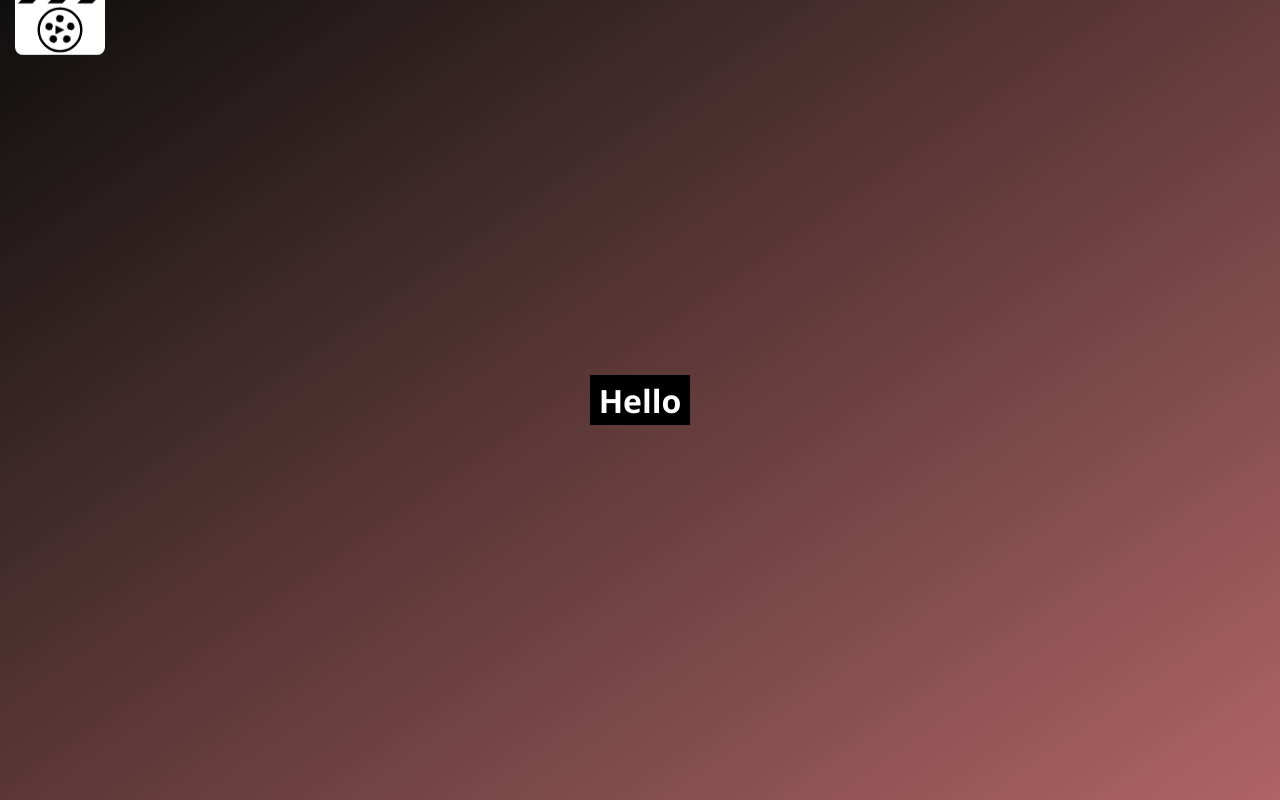
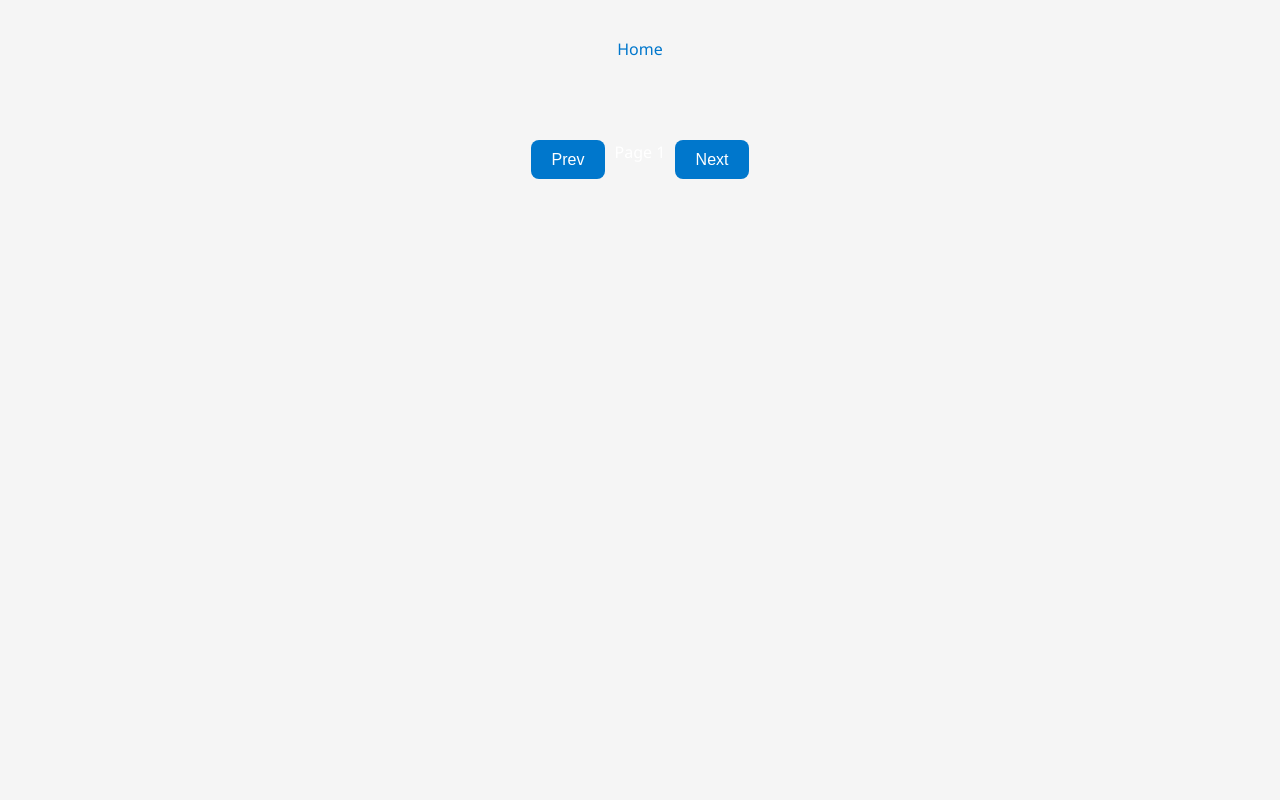
Before and after one commit to YuriiKulchytskyi/movie-db, a React (Vite) app: page /movie-db/movie-list in a window 1280 px wide. Built offline with nearby package versions, Linux system fonts and the light colour scheme.

Commit message:
Added new logo

```diff
--- a/index.html
+++ b/index.html
@@ -4,7 +4,7 @@
     <meta charset="UTF-8" />
     <link rel="icon" type="image/svg+xml" href="/movie.svg" />
     <meta name="viewport" content="width=device-width, initial-scale=1.0" />
-    <title>Movie App</title>
+    <title>Movie Explorer</title>
   </head>
   <body>
     <div id="root"></div>
--- a/src/App.css
+++ b/src/App.css
@@ -1,45 +1,3 @@
-#root {
+ #root {
   text-align: center;
 }
-
-.logo {
-  height: 6em;
-  padding: 1.5em;
-  will-change: filter;
-  transition: filter 300ms;
-}
-.logo:hover {
-  filter: drop-shadow(0 0 2em #646cffaa);
-}
-.logo.react:hover {
-  filter: drop-shadow(0 0 2em #61dafbaa);
-}
-
-@keyframes logo-spin {
-  from {
-    transform: rotate(0deg);
-  }
-  to {
-    transform: rotate(360deg);
-  }
-}
-
-@media (prefers-reduced-motion: no-preference) {
-  a:nth-of-type(2) .logo {
-    animation: logo-spin infinite 20s linear;
-  }
-}
-
-.card {
-  padding: 2em;
-}
-
-.read-the-docs {
-  color: #888;
-}
-
-body {
-  background: linear-gradient(145deg, #0f0f0f, #af6464);
-  color: white;
-  font-family: "Segoe UI", sans-serif;
-}
--- a/src/App.jsx
+++ b/src/App.jsx
@@ -1,50 +1,25 @@
 import { Link, Outlet } from "react-router-dom";
 import "./App.css";
 import css from "./App.module.scss";
+import { MainLoader } from "./componenst/MainLoader/MainLoader";
 
 function App() {
+
+
+
   return (
-    <>
-      {/* <div className={css.header}>
-        <nav className={css.navigationBar}>
-          <Link to="/home">Home</Link>
-        </nav>
+    <main className={css.appWrapper}>
+      <div className={css.contentWrapper}>
+        <div className={css.header}>
+          <nav className={css.navigationBar}>
+            <Link to="/home">Home</Link>
+          </nav>
+        </div>
+        <Outlet />
       </div>
-      <Outlet /> */}
 
-      <div className={css.cinemaWrapper}>
-            <div className={css.insideBox}>
-              <h1>Hello</h1>
-            </div>
-        <div className={css.container}>
-          <div className={css.boxWrapper}>
-          <ul className={css.cap}>
-            <li className={css.blackNWhite}></li>
-            <li className={css.blackNWhite}></li>
-            <li className={css.blackNWhite}></li>
-            <li className={css.blackNWhite}></li>
-            <li className={css.blackNWhite}></li>
-            <li className={css.blackNWhite}></li>
-          </ul>
-          <div className={css.box}>
-            <ul className={css.capBot}>
-              <li className={css.blackNWhite}></li>
-              <li className={css.blackNWhite}></li>
-              <li className={css.blackNWhite}></li>
-              <li className={css.blackNWhite}></li>
-              <li className={css.blackNWhite}></li>
-              <li className={css.blackNWhite}></li>
-            </ul>
-            <div className={css.circle}>
-              <div className={css.rotatingCircle}>
-                <div className={css.triangle}></div>
-              </div>
-            </div>
-          </div>
-          </div>
-        </div>
-      </div>
-    </>
+      <MainLoader />
+    </main>
   );
 }
 
--- a/src/App.module.scss
+++ b/src/App.module.scss
@@ -1,7 +1,14 @@
+// body, html {
+//   background: linear-gradient(145deg, #0f0f0f, #af6464);
+//   color: white;
+//   font-family: "Segoe UI", sans-serif;
+//   height: auto;
+// }
+
 .header {
   position: relative;
   width: 100%;
-  height: 50px;
+  height: 100px;
   display: flex;
   justify-content: center;
   align-items: center;
@@ -16,14 +23,31 @@
   justify-content: center;
 }
 
+.appWrapper {
+  position: relative;
+  max-width: 100%;
+  min-height: 100vh;
+  overflow-x: hidden;
+}
+
 .cinemaWrapper {
+  position: absolute;
   width: 100vw;
   height: 100vh;
   display: flex;
   align-items: center;
   justify-content: center;
-  position: relative;
   row-gap: 2px;
+}
+
+.contentWrapper {
+  width: 100%;
+  height: 100%;
+  display: none;
+  position: absolute;
+  display: block;
+
+  animation: contentVisibility 4s ease-in-out forwards;
 }
 
 .boxWrapper {
@@ -32,21 +56,6 @@
   row-gap: 2px;
   border-radius: 25px;
 }
-
-// .container {
-//   width: 600px;
-//   height: 500px;
-//   background-color: #000;
-//   position: absolute;
-//   top: 50%;
-//   left: 50%;
-//   transform: translate(-50%, -50%);
-//   display: flex;
-//   align-items: center;
-//   justify-content: center;
-//   flex-direction: column;
-//   row-gap: 2px;
-// }
 
 .cap {
   width: 300px;
@@ -101,18 +110,6 @@
   }
 }
 
-.whiteNBlack:nth-child(2n) {
-  width: calc(100% / 6);
-  height: 100%;
-  background-color: #fff;
-}
-
-.whiteNBlack:nth-child(2n-1) {
-  width: calc(100% / 6);
-  height: 100%;
-  background-color: #000;
-}
-
 .box {
   width: 300px;
   height: 200px;
@@ -129,15 +126,18 @@
 }
 
 .container {
-    animation: rotateMove 2s ease-out forwards;
+  animation: rotateMove 2s ease-out forwards;
+  cursor: pointer;
+  position: absolute;
+  z-index: 101;
 }
 
 .insideBox {
-  width: 100px;
+  width: auto;
   height: 50px;
-  background-color: #000;
   position: absolute;
-  animation: rotateInsideBox 2s ease-in-out forwards;
+  animation: rotateInsideBox 4s ease-in-out forwards;
+  transform-origin: left top;
 }
 
 .circle {
@@ -219,21 +219,101 @@
 
 @keyframes rotateInsideBox {
   0% {
-    transform: translate(0, 0);
+    transform: translate(80px, 190px) rotateZ(-55deg);
+    opacity: 0;
+  }
+  60% {
+    transform: translate(400px, -250px);
   }
   80% {
-    transform: translate(300px, -250px);
+    opacity: 1;
   }
   100% {
-    transform: translate(0px, 0px);
+    opacity: 0;
+    transform: translate(400px, -250px);
   }
 }
 
+@keyframes contentVisibility {
+  0%,
+  85% {
+    opacity: 0;
+  }
+
+  100% {
+    display: block;
+    z-index: 100;
+    opacity: 1;
+  }
+}
+
+
 @keyframes rotateMove {
-  0%,85% {
+  0%,
+  85% {
     transform: translate(0, 0);
   }
   100% {
-    transform: translate(-580px, -380px) scale(0.3);
+    transform: translate(-600px, -420px) scale(0.2);
   }
 }
+
+@media screen and ( width < 768px) {
+  .contentWrapper {
+    animation-duration: 2.3s;
+  }
+
+  .cap,
+  .box{
+    animation-duration: 1.8;
+  }
+  @keyframes rotateMove {
+    0%,
+    85% {
+      transform: translate(0, 0);
+    }
+
+    100% {
+      display: none;
+    }
+  }
+
+  @keyframes rotateInsideBox {
+    0%,
+    100% {
+      display: none;
+    }
+  }
+}
+
+@media screen and (768px <= width < 1440px) {
+  @keyframes rotateMove {
+    0%,
+    85% {
+      transform: translate(0, 0);
+    }
+    100% {
+      transform: translate(-280px, -460px) scale(0.2);
+    }
+  }
+
+  @keyframes rotateInsideBox {
+    0% {
+      transform: translate(80px, 190px) rotateZ(-55deg);
+      opacity: 0;
+    }
+    60% {
+      transform: translate(200px, -250px);
+    }
+    80% {
+      opacity: 1;
+    }
+    90% {
+      opacity: 0;
+    }
+    100% {
+      opacity: 0;
+      transform: translate(200px, -250px);
+    }
+  }
+}
--- a/src/componenst/GenreList/Genrelist.module.scss
+++ b/src/componenst/GenreList/Genrelist.module.scss
@@ -7,6 +7,8 @@
     flex-wrap: wrap;
     padding: 0 20px;
     gap: 20px;
+    align-items: center;
+    justify-content: center;
 
     li{
         width: 300px;
--- /dev/null
+++ b/src/componenst/MainLoader/MainLoader.jsx
@@ -0,0 +1,39 @@
+import { Link } from "react-router-dom"
+import css from "../../App.module.scss"
+
+export const MainLoader = () => {
+  return (
+    <div className={css.cinemaWrapper}>
+        <div className={css.insideBox}>
+          <h1>Lights. Camera. Action!</h1>
+        </div>
+        <Link to='/home' className={css.container}>
+          <div className={css.boxWrapper}>
+            <ul className={css.cap}>
+              <li className={css.blackNWhite}></li>
+              <li className={css.blackNWhite}></li>
+              <li className={css.blackNWhite}></li>
+              <li className={css.blackNWhite}></li>
+              <li className={css.blackNWhite}></li>
+              <li className={css.blackNWhite}></li>
+            </ul>
+            <div className={css.box}>
+              <ul className={css.capBot}>
+                <li className={css.blackNWhite}></li>
+                <li className={css.blackNWhite}></li>
+                <li className={css.blackNWhite}></li>
+                <li className={css.blackNWhite}></li>
+                <li className={css.blackNWhite}></li>
+                <li className={css.blackNWhite}></li>
+              </ul>
+              <div className={css.circle}>
+                <div className={css.rotatingCircle}>
+                  <div className={css.triangle}></div>
+                </div>
+              </div>
+            </div>
+          </div>
+        </Link>
+      </div>
+  )
+}
--- a/src/index.css
+++ b/src/index.css
@@ -29,10 +29,10 @@
   -moz-osx-font-smoothing: grayscale;
 }
 
-body {
-  background-color: var(--bg);
+body, html {
+  /* background: linear-gradient(145deg, #0f0f0f, #af6464); */
   color: var(--accent);
-  min-height: 100vh;
+  height: 100%;
 }
 
 h1, h2, h3, h4, h5 {
```
